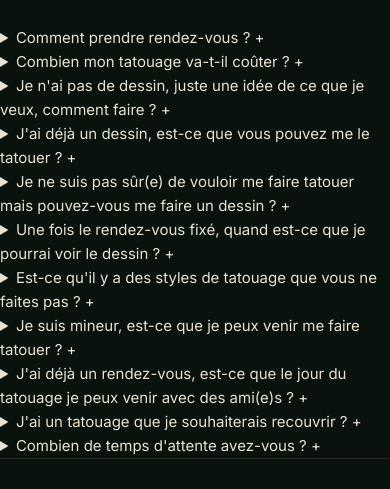
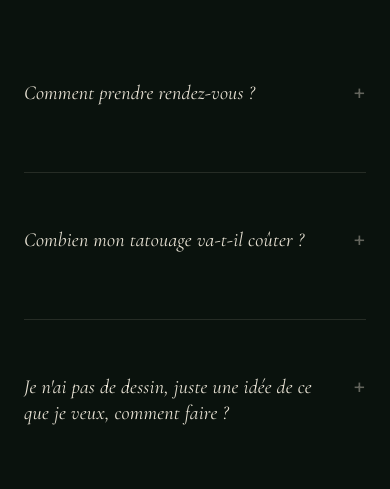
Before and after one commit to thibaudps/nuitnoiretattoo, a website: page faq.html in a window 390 px wide. Shown: the part 168-657 px from the top of the page. Drawn offline with nearby package versions, Linux system fonts and the light colour scheme.

Commit message:
Add files via upload

```diff
--- a/css/main.css
+++ b/css/main.css
@@ -1409,6 +1409,124 @@ body[data-page="home"] .nav {
 }
 
 /* ============================================
+   FAQ
+   ============================================ */
+.faq-list {
+  max-width: 760px;
+  margin: 0 auto;
+  padding: 0 var(--padding-x) 100px;
+}
+
+.faq-item {
+  padding: 40px 0;
+  border-bottom: 0.5px solid var(--border);
+}
+
+.faq-item:last-child {
+  border-bottom: none;
+}
+
+.faq-question {
+  font-family: var(--font-display);
+  font-size: 26px;
+  font-weight: 400;
+  font-style: italic;
+  letter-spacing: 0.01em;
+  color: var(--fg);
+  line-height: 1.3;
+  margin-bottom: 16px;
+}
+
+.faq-answer {
+  font-size: 15px;
+  line-height: 1.9;
+  color: var(--fg-muted);
+}
+
+.faq-answer a {
+  color: var(--fg);
+  border-bottom: 0.5px solid var(--border-strong);
+  padding-bottom: 1px;
+  transition: border-color var(--t-fast);
+}
+
+.faq-answer a:hover {
+  border-color: var(--fg);
+}
+
+/* ============================================
+   FAQ
+   ============================================ */
+.faq-list {
+  max-width: 760px;
+  margin: 0 auto;
+  padding: 10px var(--padding-x) 100px;
+}
+
+.faq-item {
+  border-bottom: 0.5px solid var(--border);
+}
+
+.faq-item summary {
+  cursor: pointer;
+  list-style: none;
+  display: flex;
+  justify-content: space-between;
+  align-items: baseline;
+  gap: 24px;
+  padding: 26px 0;
+}
+
+.faq-item summary::-webkit-details-marker {
+  display: none;
+}
+
+.faq-question {
+  font-family: var(--font-display);
+  font-size: 24px;
+  font-weight: 400;
+  letter-spacing: 0.01em;
+  color: var(--fg);
+  line-height: 1.3;
+  transition: color var(--t-fast);
+}
+
+.faq-item summary:hover .faq-question {
+  color: var(--fg-muted);
+}
+
+.faq-marker {
+  font-size: 20px;
+  color: var(--fg-dim);
+  flex-shrink: 0;
+  transition: transform 0.3s ease, color var(--t-fast);
+}
+
+.faq-item[open] .faq-marker {
+  transform: rotate(45deg);
+  color: var(--fg);
+}
+
+.faq-answer {
+  padding: 0 0 30px;
+  font-size: 15px;
+  line-height: 1.8;
+  color: var(--fg-muted);
+  max-width: 640px;
+}
+
+.faq-answer a {
+  color: var(--fg);
+  border-bottom: 0.5px solid var(--border-strong);
+  padding-bottom: 1px;
+  transition: border-color var(--t-fast);
+}
+
+.faq-answer a:hover {
+  border-color: var(--fg);
+}
+
+/* ============================================
    ERREURS
    ============================================ */
 .error-message {
@@ -1502,6 +1620,33 @@ body[data-page="home"] .nav {
     text-align: center;
   }
 
+  /* FAQ */
+  .faq-list {
+    padding: 0 var(--padding-x-mobile) 60px;
+  }
+
+  .faq-item {
+    padding: 30px 0;
+  }
+
+  .faq-question {
+    font-size: 22px;
+  }
+
+  /* FAQ */
+  .faq-list {
+    padding: 0 var(--padding-x-mobile) 60px;
+  }
+
+  .faq-item summary {
+    padding: 20px 0;
+    gap: 16px;
+  }
+
+  .faq-question {
+    font-size: 20px;
+  }
+
   /* Shop */
   .shop-grid {
     grid-template-columns: repeat(2, 1fr);
```
